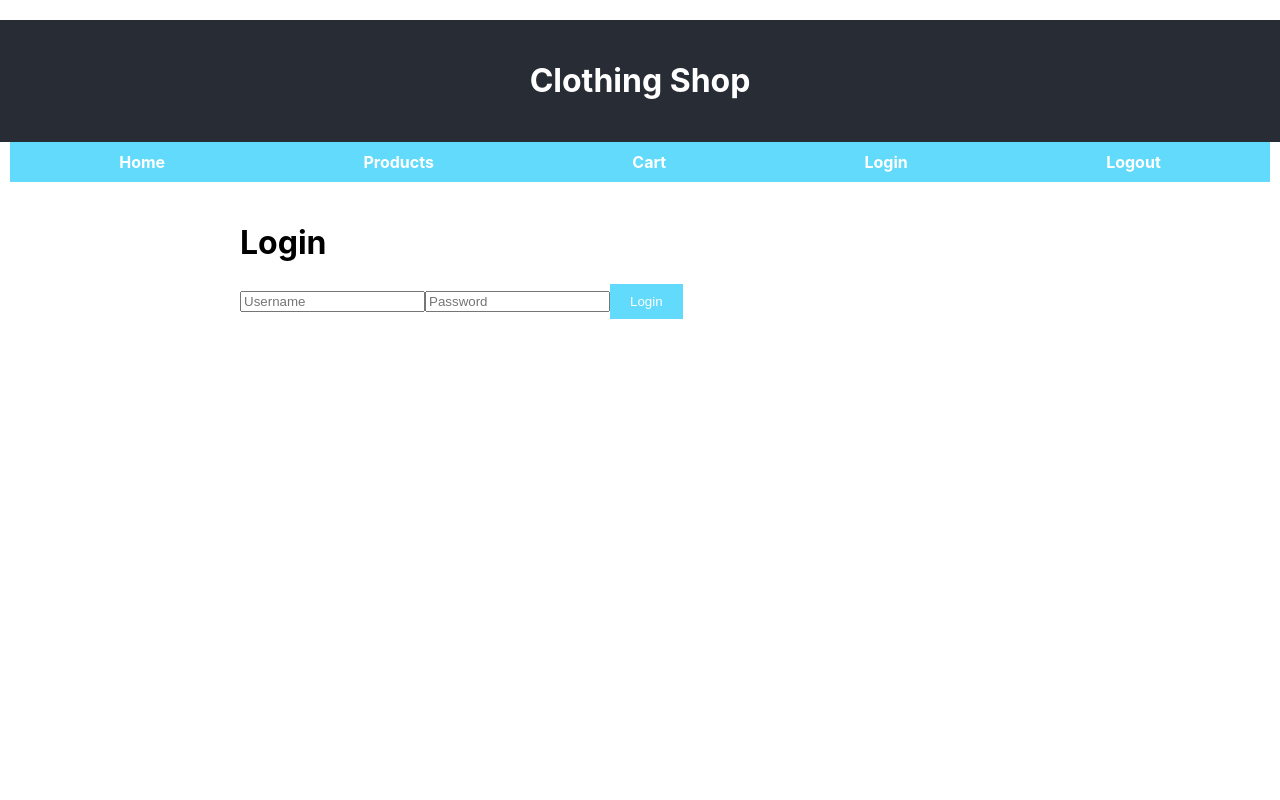
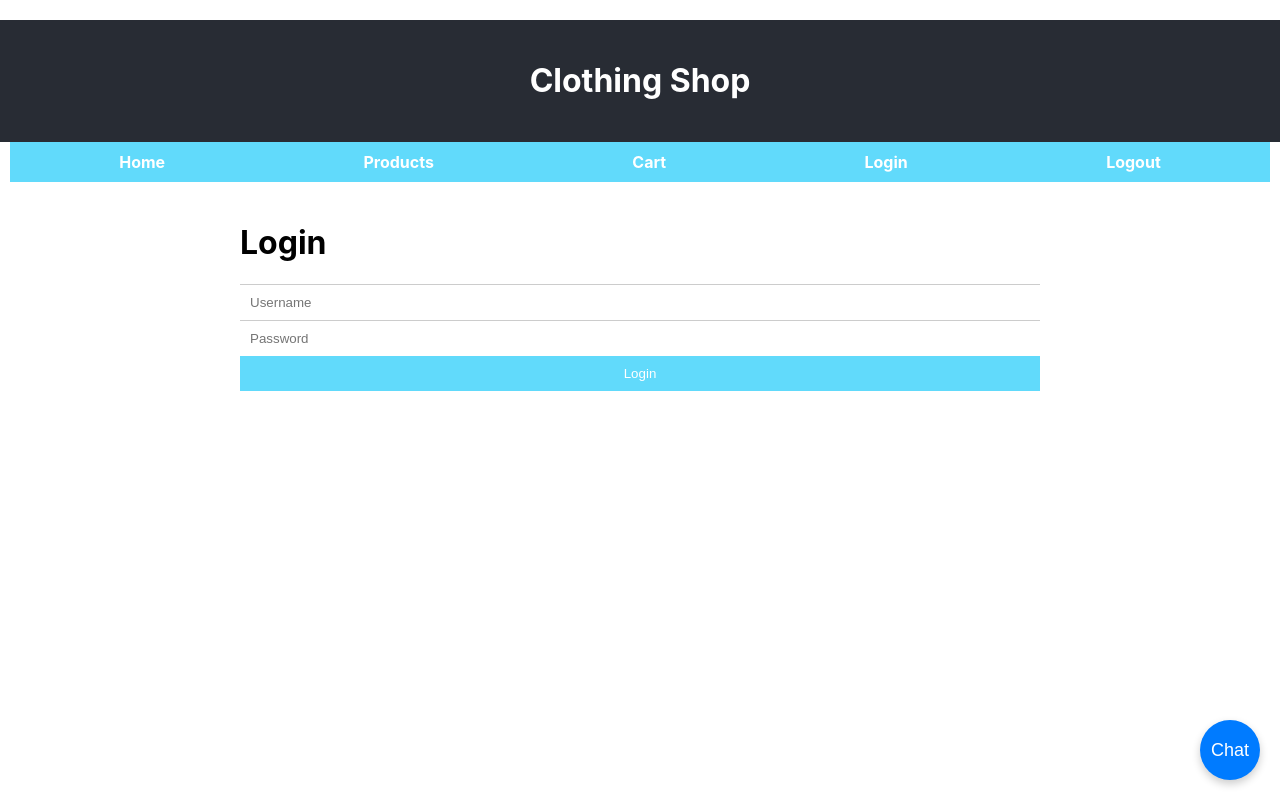
Before and after one commit to vitortomic/clothing-shop, a React (Create React App) app: page /login in a window 1280 px wide. Built offline with nearby package versions, Linux system fonts and the light colour scheme; no server answers.

Commit message:
use floating chat button

```diff
--- a/src/App.js
+++ b/src/App.js
@@ -1,5 +1,5 @@
-import React from 'react';
-import { BrowserRouter as Router, Route, Routes } from 'react-router-dom';
+import React, { useState } from 'react';
+import { Route, Routes } from 'react-router-dom';
 import Home from './components/Home';
 import ProductList from './components/ProductList';
 import ProductDetails from './components/ProductDetails';
@@ -8,9 +8,16 @@ import Login from './components/Login';
 import Logout from './components/Logout';
 import PrivateRoute from './components/PrivateRoute';
 import Chatbot from './components/Chatbot';
+import FloatingButton from './components/FloatingButton';
 import './styles/App.css';
 
 function App() {
+  const [isChatbotOpen, setIsChatbotOpen] = useState(false);
+
+  const toggleChatbot = () => {
+    setIsChatbotOpen(!isChatbotOpen);
+  };
+
   return (
     <div className="app-container">
       <header className="app-header">
@@ -33,7 +40,8 @@ function App() {
           <Route path="/logout" element={<Logout />} />
         </Routes>
       </main>
-      {/**<Chatbot />**/}
+      <FloatingButton onClick={toggleChatbot} />
+      <Chatbot isOpen={isChatbotOpen} onClose={toggleChatbot} />
     </div>
   );
 }
--- a/src/components/Chatbot.js
+++ b/src/components/Chatbot.js
@@ -4,7 +4,7 @@ import '../styles/Chatbot.css';
 
 const socket = io('http://localhost:5005'); // Ensure this is the correct port
 
-const Chatbot = () => {
+const Chatbot = ({ isOpen, onClose }) => {
   const [messages, setMessages] = useState([]);
   const [input, setInput] = useState('');
 
@@ -20,8 +20,14 @@ const Chatbot = () => {
     setInput('');
   };
 
+  if (!isOpen) return null;
+
   return (
     <div className="chatbot-container">
+      <div className="chatbot-header">
+        <h3>Chatbot</h3>
+        <button onClick={onClose} className="close-button">X</button>
+      </div>
       <div className="messages">
         {messages.map((msg, index) => (
           <div key={index} className={`message ${msg.user}`}>
--- /dev/null
+++ b/src/components/FloatingButton.js
@@ -0,0 +1,12 @@
+import React from 'react';
+import '../styles/FloatingButton.css';
+
+function FloatingButton({ onClick }) {
+  return (
+    <button className="floating-button" onClick={onClick}>
+      Chat
+    </button>
+  );
+}
+
+export default FloatingButton;
--- a/src/styles/Chatbot.css
+++ b/src/styles/Chatbot.css
@@ -0,0 +1,73 @@
+.chatbot-container {
+    position: fixed;
+    bottom: 80px; /* Adjust this based on your floating button size and position */
+    right: 20px;
+    width: 300px;
+    border: 1px solid #ccc;
+    border-radius: 8px;
+    box-shadow: 0 0 10px rgba(0, 0, 0, 0.1);
+    background: white;
+    overflow: hidden;
+    display: flex;
+    flex-direction: column;
+    max-height: 500px;
+  }
+
+  .chatbot-header {
+    display: flex;
+    justify-content: space-between;
+    align-items: center;
+    padding: 10px;
+    background: #007bff;
+    color: white;
+  }
+
+  .close-button {
+    background: transparent;
+    border: none;
+    color: white;
+    font-size: 16px;
+    cursor: pointer;
+  }
+
+  .messages {
+    flex: 1;
+    overflow-y: auto;
+    padding: 10px;
+    display: flex;
+    flex-direction: column;
+  }
+
+  .message {
+    margin: 5px 0;
+    padding: 10px;
+    border-radius: 10px;
+    max-width: 80%;
+  }
+
+  .message.user {
+    align-self: flex-end;
+    background: #007bff;
+    color: white;
+  }
+
+  .message.bot {
+    align-self: flex-start;
+    background: #f1f1f1;
+  }
+
+  input {
+    width: calc(100% - 20px);
+    padding: 10px;
+    border: none;
+    border-top: 1px solid #ccc;
+  }
+
+  button {
+    width: 100%;
+    padding: 10px;
+    border: none;
+    background: #007bff;
+    color: white;
+    cursor: pointer;
+  }
--- /dev/null
+++ b/src/styles/FloatingButton.css
@@ -0,0 +1,21 @@
+.floating-button {
+    position: fixed;
+    bottom: 20px;
+    right: 20px;
+    background-color: #007bff;
+    color: white;
+    border: none;
+    border-radius: 50%;
+    width: 60px;
+    height: 60px;
+    font-size: 18px;
+    cursor: pointer;
+    box-shadow: 0 4px 8px rgba(0, 0, 0, 0.2);
+    display: flex;
+    align-items: center;
+    justify-content: center;
+}
+
+.floating-button:hover {
+background-color: #0056b3;
+}
```
